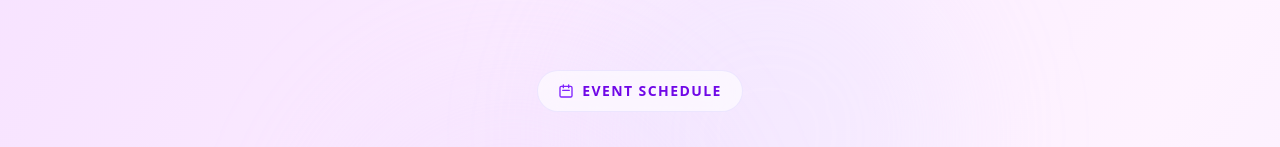
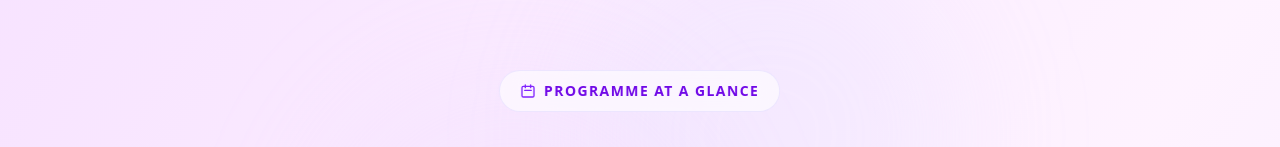
Before and after one commit to Abhijith-Suresh2283/nanoportugal, a React (Vite) app: page /program in a window 1280 px wide. Shown: the part 243-390 px from the top of the page. Built offline with nearby package versions, Linux system fonts and the light colour scheme.

Commit message:
Changed Event Schedule to Programme at a glance button

```diff
--- a/src/components/Program.jsx
+++ b/src/components/Program.jsx
@@ -19,14 +19,33 @@ export default function Program() {
         <div className="max-w-5xl mx-auto text-center relative z-10">
 
           {/* Badge */}
-          <div className="inline-flex items-center gap-2 px-5 py-2.5 bg-white/60 backdrop-blur-md border border-violet-200/50 rounded-full mb-6">
+          <a
+   href="/ANM2026-Programme at a glance.pdf"
+            download
+            style={{ animation: 'breathe 3s ease-in-out infinite' }}
+            className="inline-flex items-center gap-2 px-5 py-2.5 bg-white/60 backdrop-blur-md border border-violet-200/50 rounded-full mb-6 cursor-pointer hover:bg-white/80 hover:shadow-md transition-all duration-200 active:scale-95"
+          >
             <svg className="w-4 h-4 text-violet-600" fill="none" stroke="currentColor" viewBox="0 0 24 24">
               <path strokeLinecap="round" strokeLinejoin="round" strokeWidth={2} d="M8 7V3m8 4V3m-9 8h10M5 21h14a2 2 0 002-2V7a2 2 0 00-2-2H5a2 2 0 00-2 2v12a2 2 0 002 2z" />
             </svg>
             <span className="text-xs sm:text-sm uppercase tracking-widest font-semibold text-violet-700">
-              Event Schedule
+              Programme at a Glance
             </span>
-          </div>
+          </a>
+
+          {/* Keyframes injected inline */}
+          <style>{`
+            @keyframes breathe {
+              0%, 100% {
+                transform: scale(1);
+                box-shadow: 0 0 0 0 rgba(139, 92, 246, 0);
+              }
+              50% {
+                transform: scale(1.03);
+                box-shadow: 0 0 0 6px rgba(139, 92, 246, 0.08);
+              }
+            }
+          `}</style>
 
           {/* Main Title */}
           <h1 className="text-4xl sm:text-5xl lg:text-6xl font-extralight leading-tight mb-6">
@@ -208,5 +227,8 @@ export default function Program() {
       </footer>
 
     </div>
+
+
   );
+
 }
```
Also changed, not shown: 1 other file (tests, documents, lock files or other folders).
